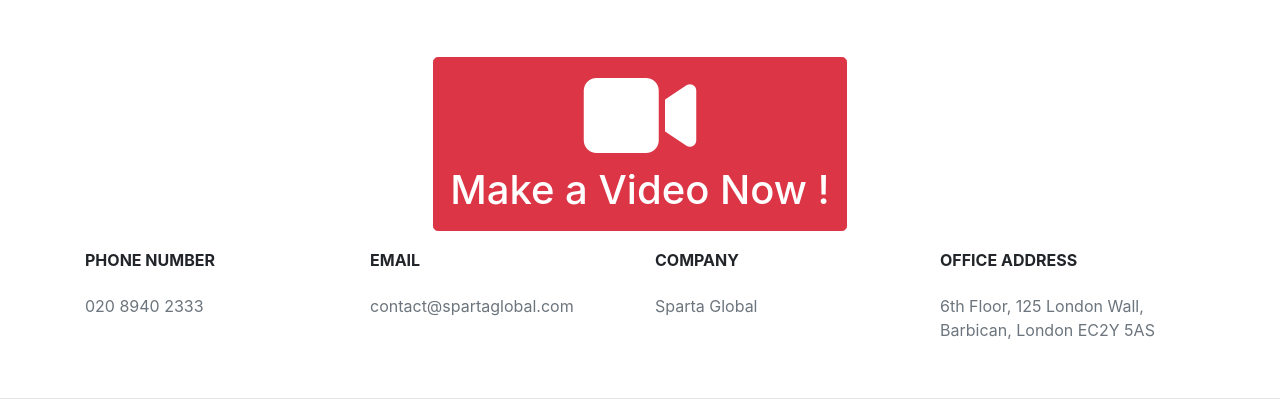
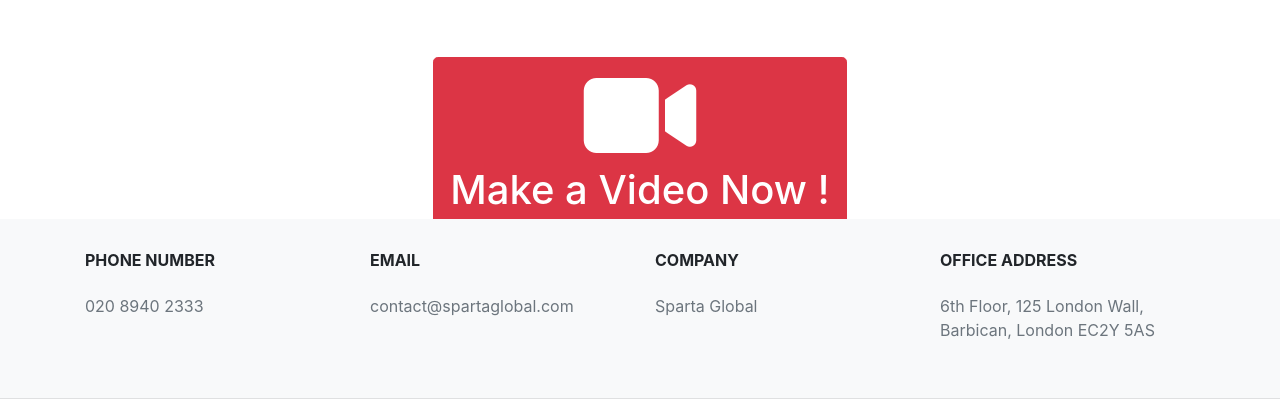
Before and after one commit to Benedek4000/eng130_week4_project, a Flask app: page / in a window 1280 px wide. Shown: the part 401-800 px from the top of the page. Run offline with Flask 2, Linux system fonts and the light colour scheme; some libraries are stand-ins or nearby versions.

Commit message:
finished footer and updated main page

```diff
--- a/frontend/templates/base.html
+++ b/frontend/templates/base.html
@@ -38,7 +38,7 @@
 
       {% block body %} {% endblock %}
 
-    <div class="fixed-bottom">
+    <div class="fixed-bottom bg-light">
       <footer class="bg-grey">
         <div class="container py-3">
           <div class="row py-3">
```
